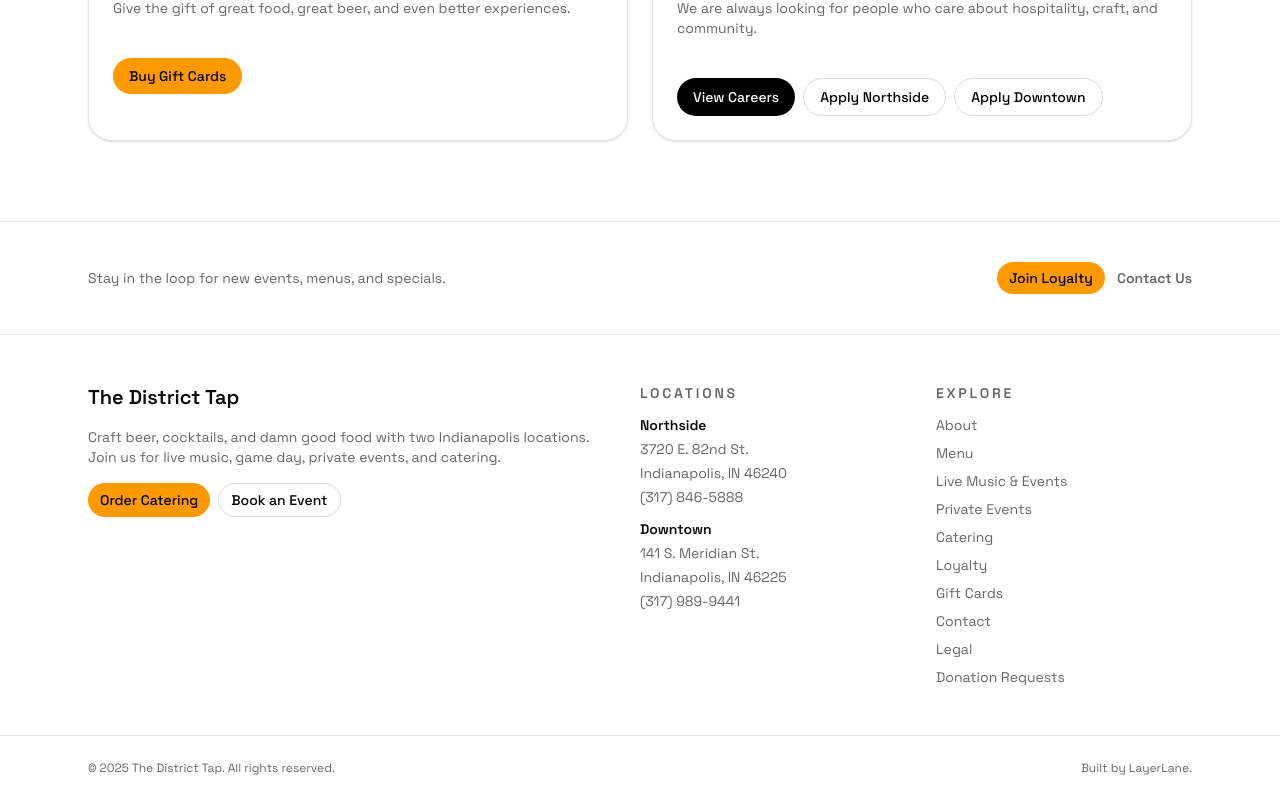
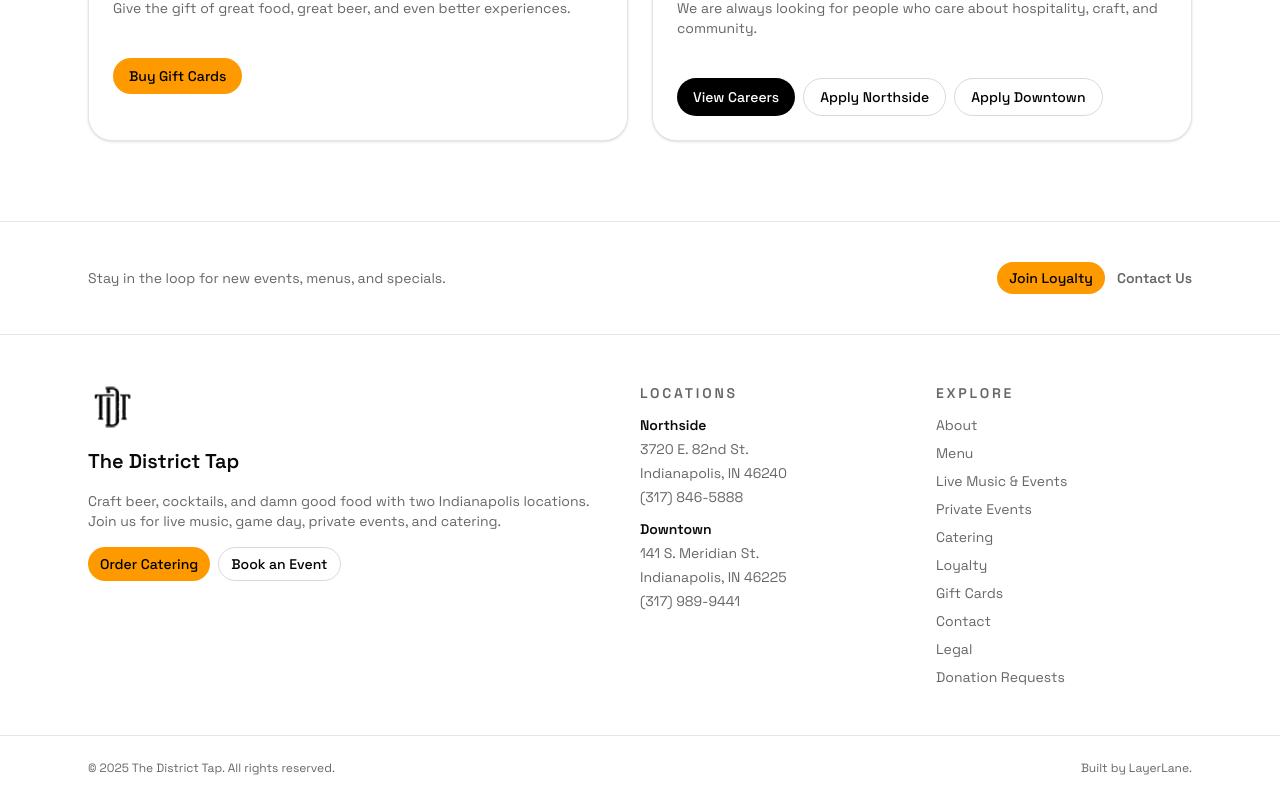
Before and after one commit to garytayl/district-tap, a Next.js app: page / in a window 1280 px wide. Shown: the part 2898-3698 px from the top of the page. Built offline with nearby package versions, Linux system fonts and the light colour scheme.

Commit message:
Add logo mark to footer

```diff
--- a/components/site/Footer.tsx
+++ b/components/site/Footer.tsx
@@ -1,3 +1,4 @@
+import Image from "next/image"
 import Link from "next/link"
 
 import { Button } from "@/components/ui/Button"
@@ -8,6 +9,9 @@
     <footer className="border-t border-black/10 bg-white">
       <div className="mx-auto grid max-w-6xl gap-10 px-6 py-12 lg:grid-cols-[2fr_1fr_1fr]">
         <div className="space-y-4">
+          <div className="relative h-12 w-12">
+            <Image src="/logo_mark.png" alt="The District Tap logo mark" fill className="object-contain" />
+          </div>
           <h2 className="text-xl font-semibold">The District Tap</h2>
           <p className="text-sm text-black/60">
             Craft beer, cocktails, and damn good food with two Indianapolis locations. Join us for live music, game day,
```
